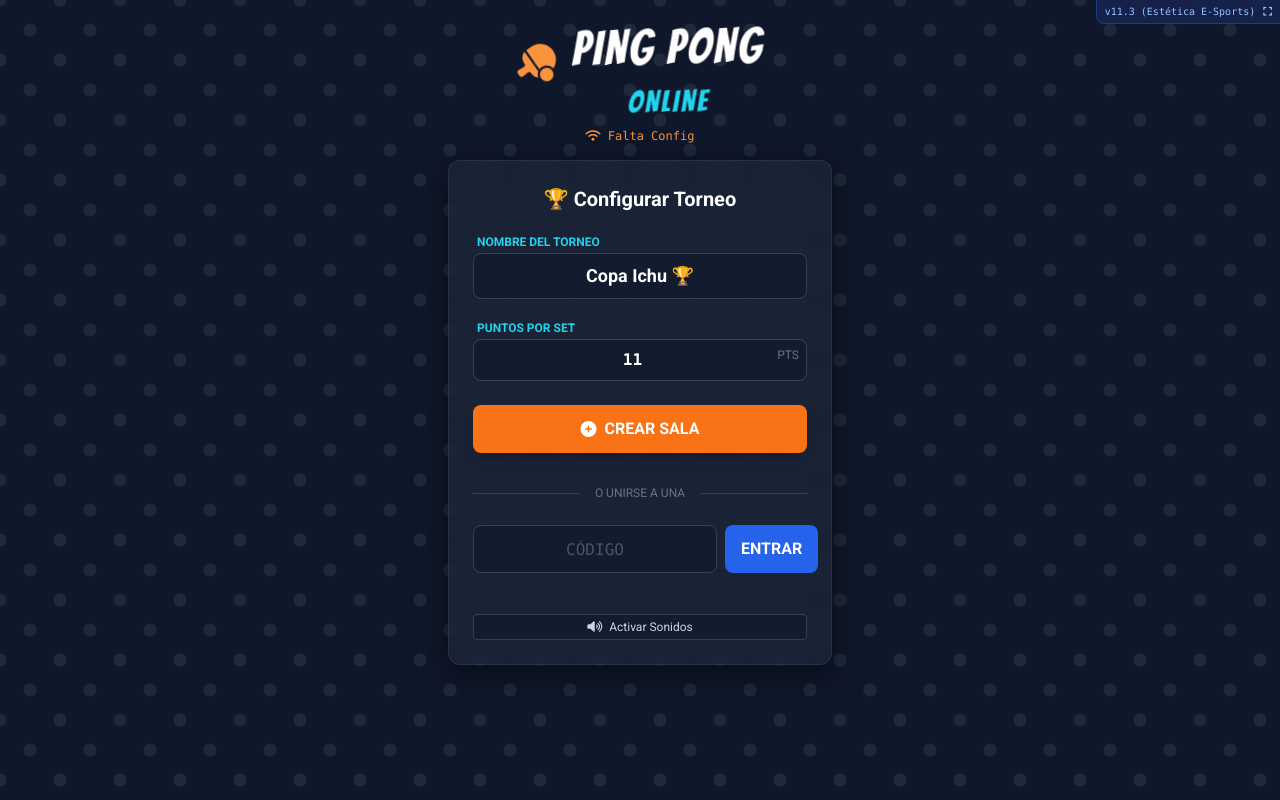
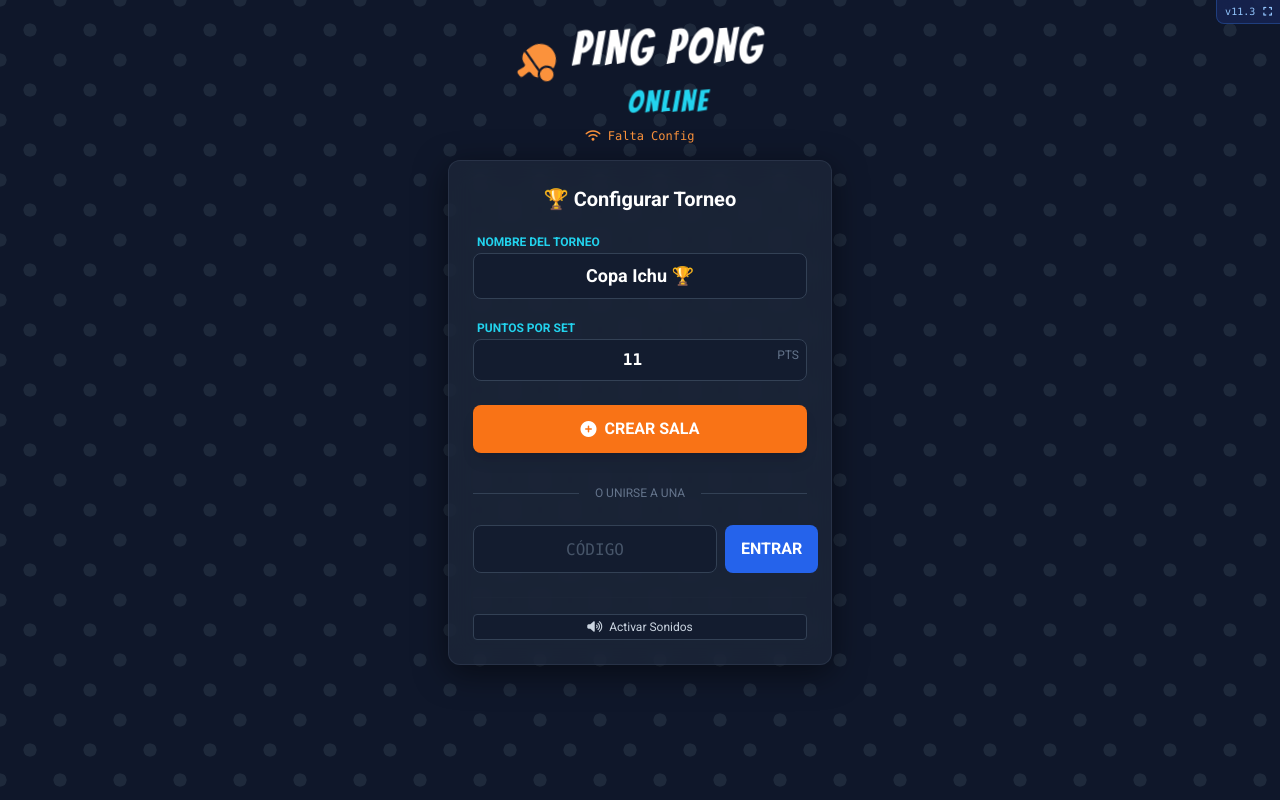
Before and after one commit to rimoliga/TorneoPingPong, a website: page index.html in a window 1280 px wide. Drawn offline with nearby package versions, Linux system fonts and the light colour scheme.

Commit message:
version name deleted

```diff
--- a/index.html
+++ b/index.html
@@ -111,7 +111,7 @@
 
     <!-- Version Badge: Blue theme -->
     <div class="fixed top-0 right-0 bg-blue-950/80 backdrop-blur text-blue-300 text-[10px] px-2 py-1 z-50 font-mono border-b border-l border-blue-500/30 rounded-bl-lg flex gap-2 items-center">
-        <span>v11.3 (Estética E-Sports)</span>
+        <span>v11.3</span>
         <button onclick="toggleFullScreen()" class="hover:text-white"><i class="fas fa-expand"></i></button>
     </div>
 
```
